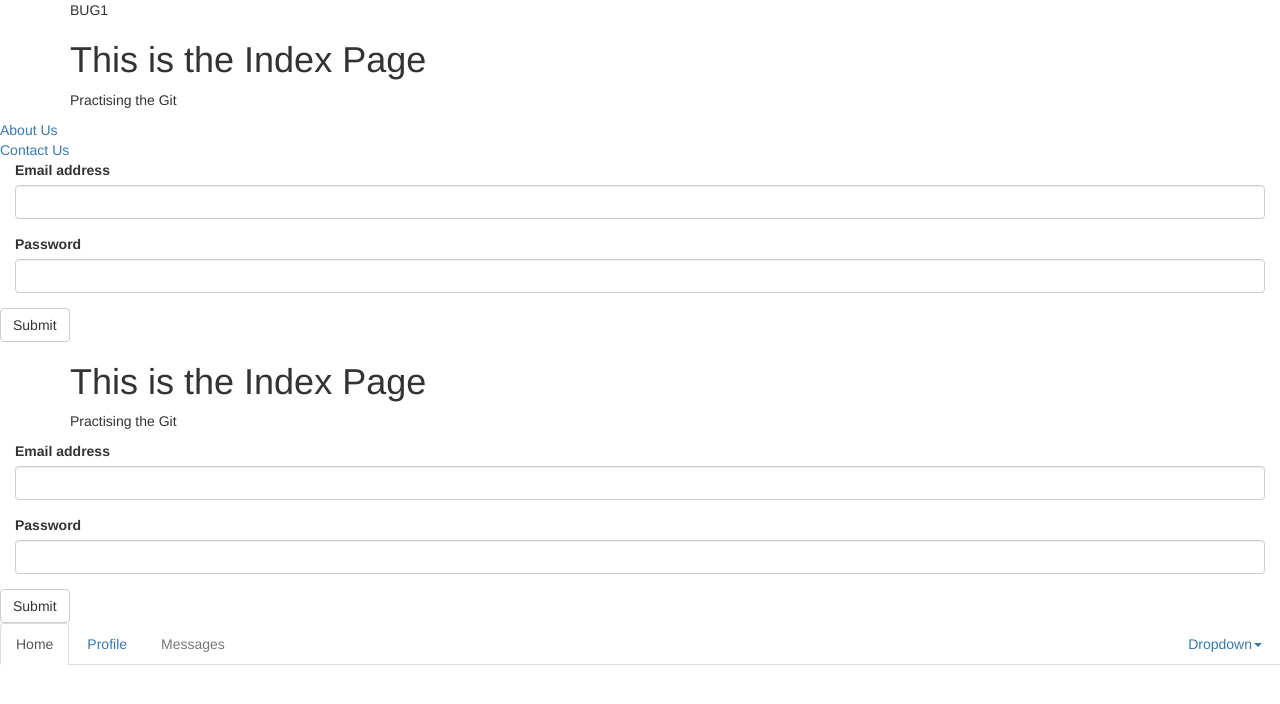
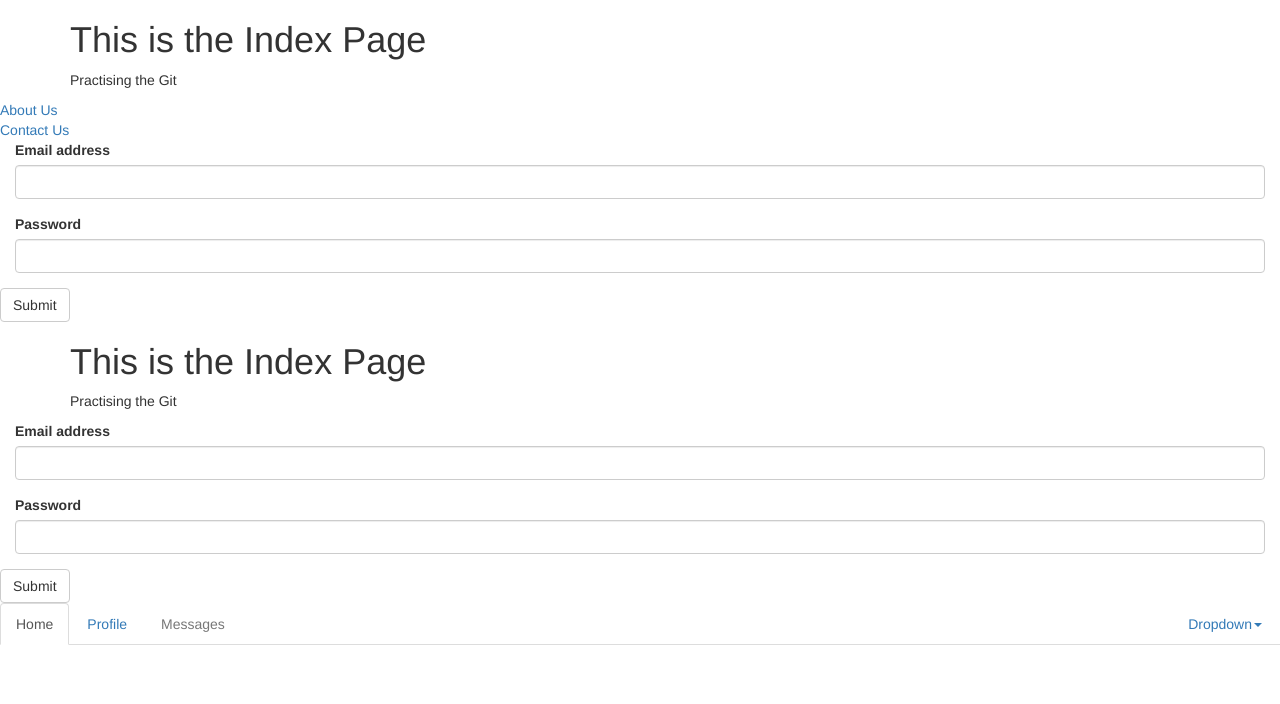
Before and after one commit to nitinkc/advanced-git-experiments, a plain HTML site: page index.html in a window 1280 px wide. Drawn offline with nearby package versions, Linux system fonts and the light colour scheme.

Commit message:
Bug1 fixed by Sushrut

```diff
--- a/index.html
+++ b/index.html
@@ -14,7 +14,6 @@
 
 
 <div class="container">
-  <p>BUG1</p>
   <h1>This is the Index Page</h1>
   <p>Practising the Git</p>
 </div>
```
